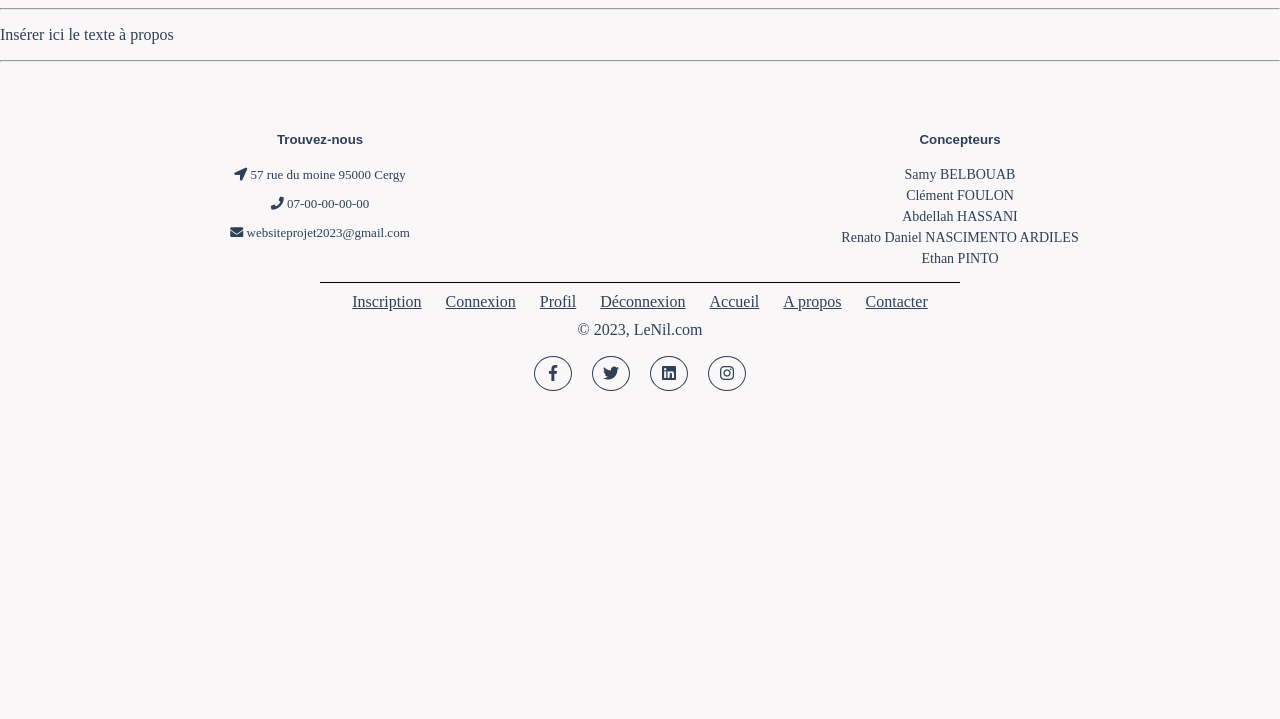
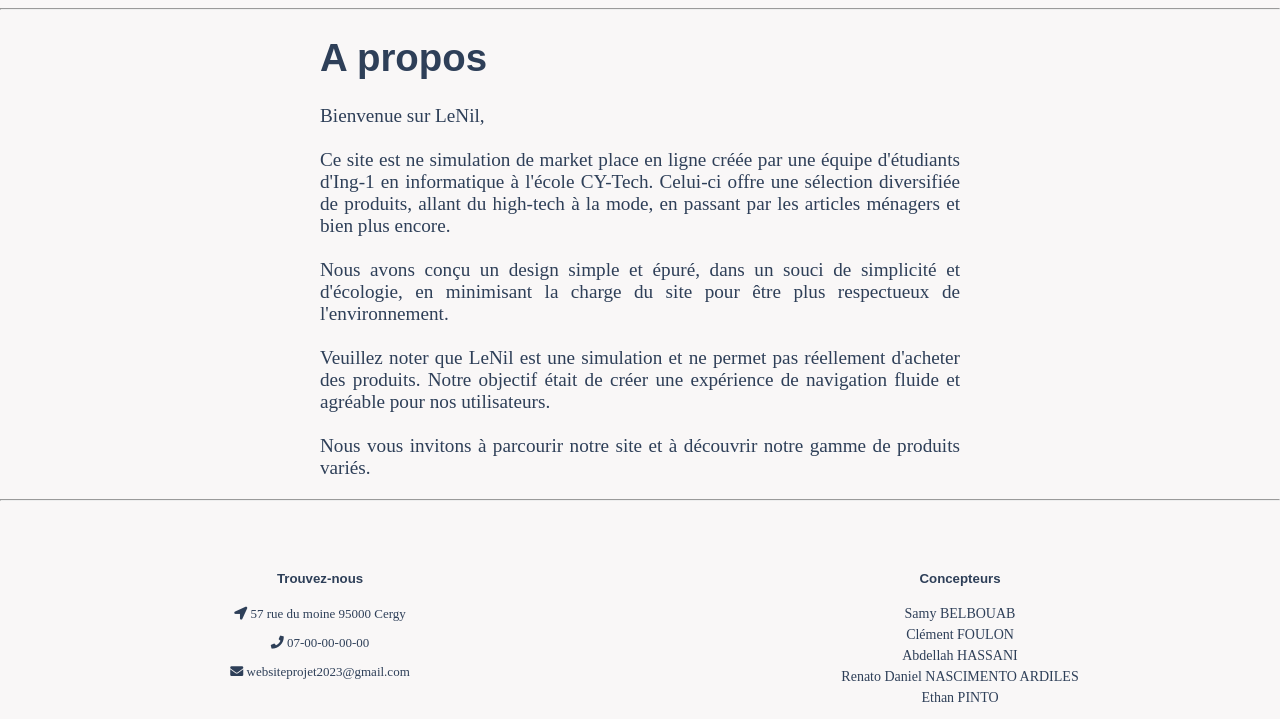
Before and after one commit to Ymasuu/LeNil, a PHP site: page /about.php in a window 1280 px wide. Shown: the part 85-804 px from the top of the page. Before the commit the page ends 476 px from the top, so only its background shows below. Run offline with PHP 8.4, Linux system fonts and the light colour scheme; some libraries are stand-ins or nearby versions.

Commit message:
about écrit

```diff
--- a/pages/Vue/about.php
+++ b/pages/Vue/about.php
@@ -11,8 +11,16 @@
 	<div>
 		<?php include '../../templates/header.php'; ?>
 		<hr> <!-- Repère visuel temporaire -->
-		<div>
-			<p>Insérer ici le texte à propos</p>
+		<div style="margin: 0 25%; font-size: 1.2em; text-align: justify;">
+		<!-- faire en sorte que le texte soit justifié -->
+			<h1>A propos</h1>
+			<p>Bienvenue sur LeNil,<br><br>
+			Ce site est ne simulation de market place en ligne créée par une équipe d'étudiants d'Ing-1 en informatique à l'école CY-Tech.
+			Celui-ci offre une sélection diversifiée de produits, allant du high-tech à la mode, en passant par les articles ménagers et bien plus encore.<br><br>
+			Nous avons conçu un design simple et épuré, dans un souci de simplicité et d'écologie, en minimisant la charge du site pour être plus respectueux de l'environnement.<br><br>
+			Veuillez noter que LeNil est une simulation et ne permet pas réellement d'acheter des produits.
+			Notre objectif était de créer une expérience de navigation fluide et agréable pour nos utilisateurs.<br><br>
+			Nous vous invitons à parcourir notre site et à découvrir notre gamme de produits variés.</p>
 		</div>
 		<hr> <!-- Repère visuel temporaire -->
 	</div>
```
